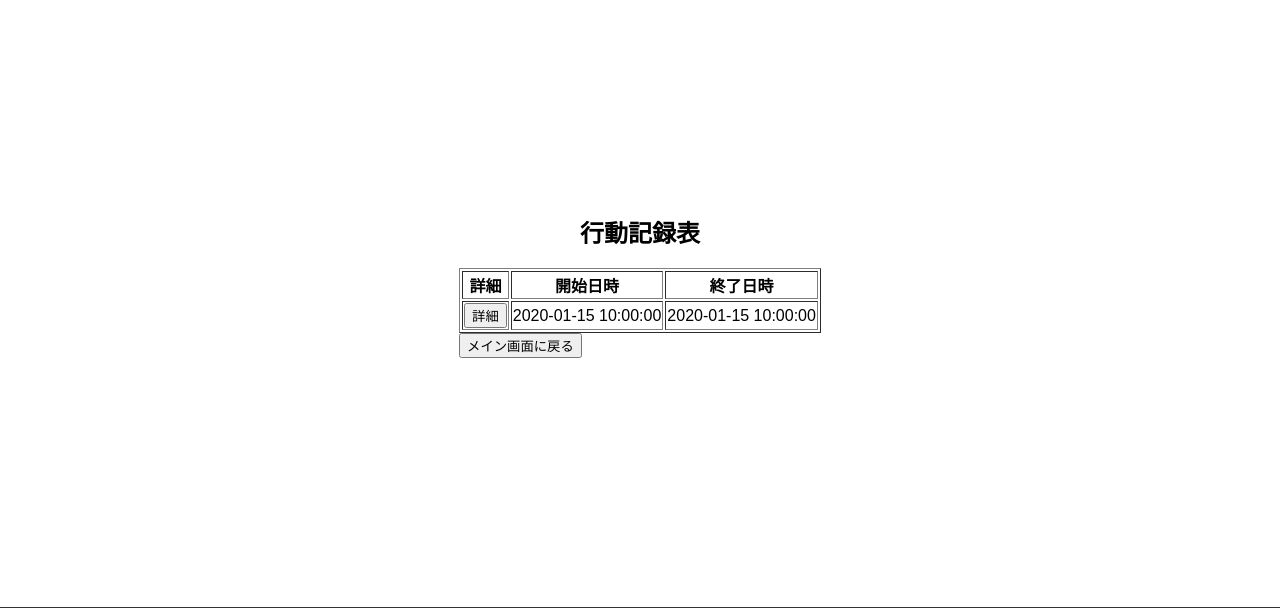
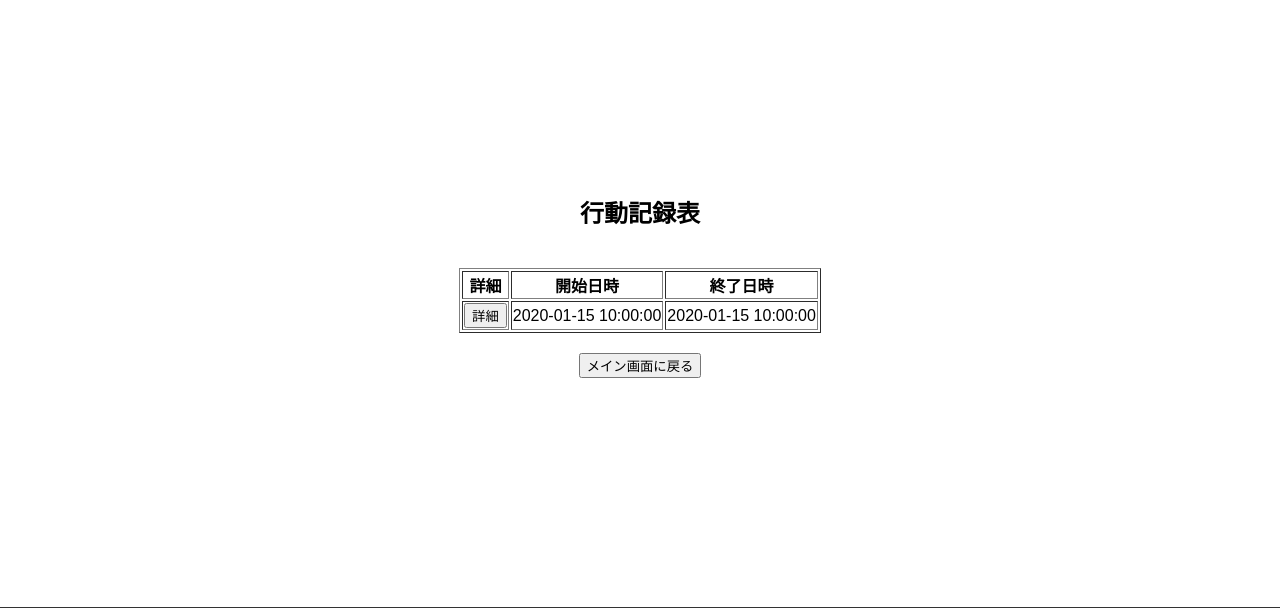
Before and after one commit to Kotaro0722/covid-19, a Flask app: template app/templates/action_output.html in a window 1280 px wide. Shown: the part 137-745 px from the top of the page. Run offline with Flask 3, Linux system fonts and the light colour scheme; the template is opened without the code that fills it: most values are stand-ins (such as "Sample title", 1, 10 or a date in 2020).

Commit message:
スタイル修正

```diff
--- a/app/action/routes.py
+++ b/app/action/routes.py
@@ -434,7 +434,7 @@ def action_output_details():
         actionID = request.form["actionID"]
         #入力されたuserIDのactionIDを参照し，インナージョインで表示
         sqlstring=f"""
-            SELECT
+            SELECT DISTINCT
                 action_table.action_tableID AS actionID,
                 action_table.action_date_start AS action_date_start,
                 action_table.action_date_end AS action_date_end,
--- a/app/templates/action_output.html
+++ b/app/templates/action_output.html
@@ -8,6 +8,13 @@
       main {
         width: 100%;
         justify-content: center;
+      }
+      #action-output-wrapper {
+        display: flex;
+        flex-direction: column;
+        justify-content: center;
+        align-items: center;
+        gap: 20px;
       }
     </style>
   </head>
@@ -21,7 +28,7 @@
       </form>
     </header>
     <main>
-      <div>
+      <div id="action-output-wrapper">
         <h2>行動記録表</h2>
         <table border="1">
           <thead>
--- a/app/templates/login.html
+++ b/app/templates/login.html
@@ -3,7 +3,7 @@
   <head>
     <meta charset="UTF-8" />
     <meta name="viewport" content="width=device-width, initial-scale=1.0" />
-    <title>ログイン画面</title>
+    <title>ログイン</title>
     <link rel="stylesheet" href="../static/style.css" />
   </head>
   <body>
--- a/app/templates/main_admin.html
+++ b/app/templates/main_admin.html
@@ -3,7 +3,7 @@
   <head>
     <meta charset="UTF-8" />
     <meta name="viewport" content="width=device-width, initial-scale=1.0" />
-    <title>Document</title>
+    <title>管理者メインページ</title>
     <link rel="stylesheet" href="../static/style.css" />
     <style>
       main {
--- a/app/templates/result.html
+++ b/app/templates/result.html
@@ -3,7 +3,7 @@
   <head>
     <meta charset="UTF-8" />
     <meta name="viewport" content="width=device-width, initial-scale=1.0" />
-    <title>Document</title>
+    <title>入力が完了しました</title>
     <link rel="stylesheet" href="../static/style.css" />
     <style>
       main {
```
